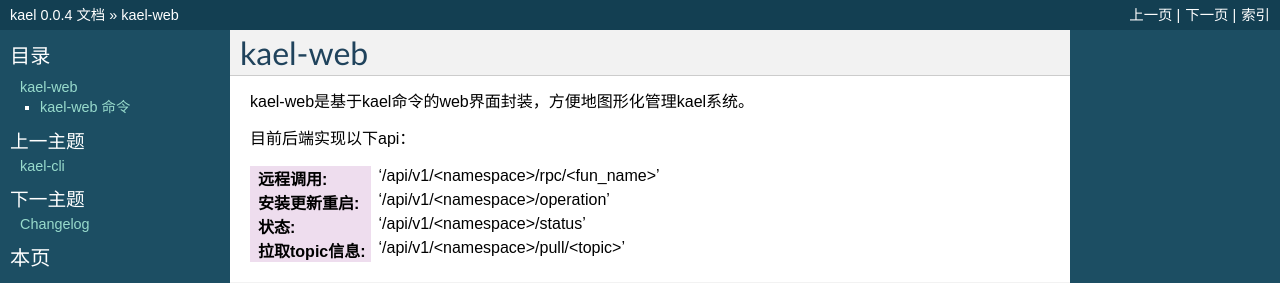
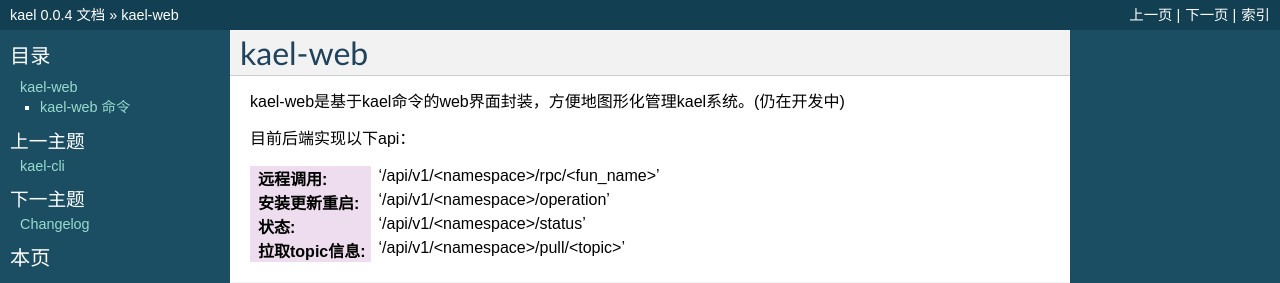
Before and after one commit to 360skyeye/kael, a Sphinx documentation site: the page built from doc/kael-web.rst, in a window 1280 px wide. Shown: the top 283 px of the page. Built offline with Sphinx 7.4.7, drawn with Linux system fonts in a browser that asks for light colours; pages that are not in the unit, such as notebooks, are missing from menus; the version number is read from the project's files by our own code.

Commit message:
update doc

```diff
--- a/doc/kael-web.rst
+++ b/doc/kael-web.rst
@@ -1,7 +1,7 @@
 
 kael-web
 ==========================
-kael-web是基于kael命令的web界面封装，方便地图形化管理kael系统。
+kael-web是基于kael命令的web界面封装，方便地图形化管理kael系统。(仍在开发中)
 
 目前后端实现以下api：
 
```
